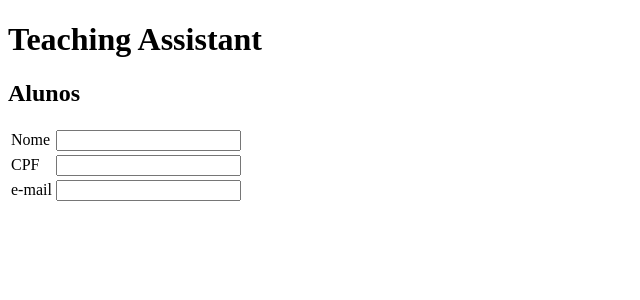
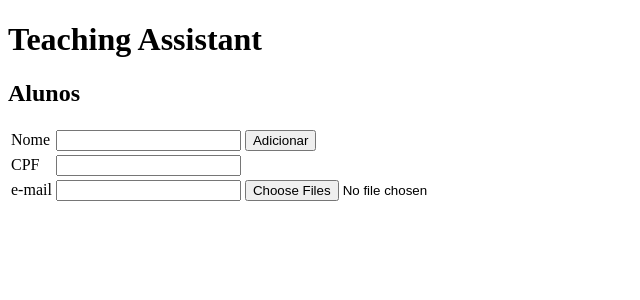
Before and after one commit to aaavalenca/gerenciamentodemetas, an Angular app: page / in a window 1280 px wide. Shown: the top 300 px of the page, without its empty margins (0-640 px from the left). Built offline with nearby package versions, Linux system fonts and the light colour scheme.

Commit message:
adiçao de botoes para funcionalidades de adicao de alunos

```diff
--- a/src/app/app.component.html
+++ b/src/app/app.component.html
@@ -10,6 +10,7 @@
  <tr>
     <td><label>Nome </label></td>
     <td><input [(ngModel)]="aluno.nome" ></td>
+    <td><button (click)="gravar(aluno)">Adicionar</button></td>
  </tr>
  <tr>
     <td><label>CPF </label></td>
@@ -18,5 +19,6 @@
  <tr>
     <td><label>e-mail </label></td>
     <td><input [(ngModel)]="aluno.email" ></td>
+    <td><input type="file" (change)="onFileChange($event)" multiple="false" accept='.csv'></td>
  </tr>
  </table>
--- a/src/app/app.component.ts
+++ b/src/app/app.component.ts
@@ -7,6 +7,7 @@ import { NgModule } from '@angular/core';
   styleUrls: ['./app.component.css']
 })
 export class AppComponent {
+  title: string = 'gerenciament-de-metas';
   aluno: Aluno = {nome: "", cpf: "", email: ""};
 }
 
```
